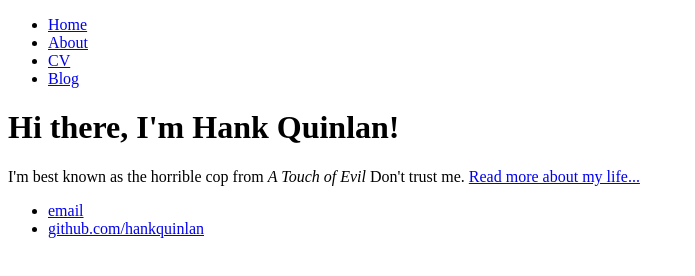
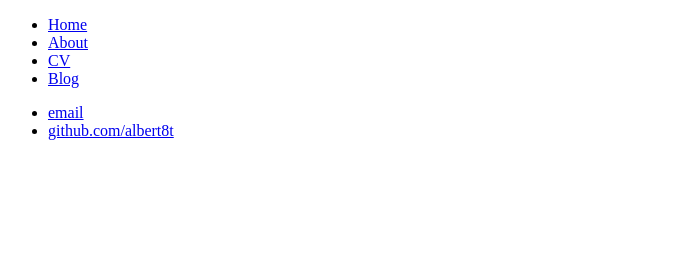
Before and after one commit to Albert8t/albert8t.github.io, a plain HTML site: page index.html in a window 1280 px wide. Shown: the whole page, without its empty margins (0-695 px from the left). Drawn offline with Linux system fonts and the light colour scheme.

Commit message:
Update index.html

```diff
--- a/index.html
+++ b/index.html
@@ -1,7 +1,7 @@
 <!DOCTYPE html>
 <html>
 	<head>
-		<title>Hank Quinlan, Horrible Cop</title>
+		<title> Albert Renxuan Li</title>
 	</head>
 	<body>
 		<nav>
@@ -14,14 +14,13 @@
 		</nav>
 		<div class="container">
     		<div class="blurb">
-        		<h1>Hi there, I'm Hank Quinlan!</h1>
-				<p>I'm best known as the horrible cop from <em>A Touch of Evil</em> Don't trust me. <a href="/about">Read more about my life...</a></p>
+
     		</div><!-- /.blurb -->
 		</div><!-- /.container -->
 		<footer>
     		<ul>
-        		<li><a href="mailto:hankquinlanhub@gmail.com">email</a></li>
-        		<li><a href="https://github.com/hankquinlan">github.com/hankquinlan</a></li>
+        		<li><a href="rxlabt@gmail.com">email</a></li>
+        		<li><a href="https://github.com/albert8t">github.com/albert8t</a></li>
 			</ul>
 		</footer>
 	</body>
```
